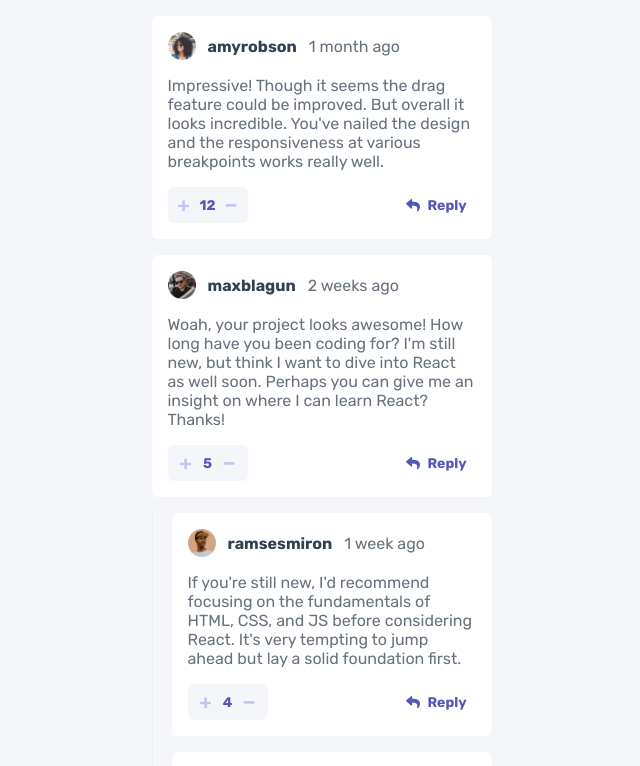
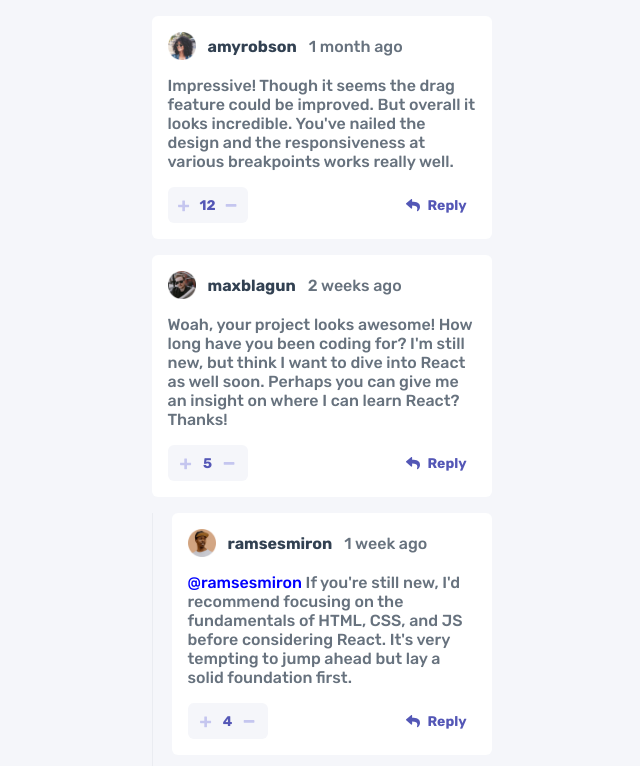
Before and after one commit to DicksenT/Comment-Section, a React (Vite) app: page / in a window 1280 px wide. Shown: the top 766 px of the page, without its empty margins (317-957 px from the left). Built offline with nearby package versions, Linux system fonts and the light colour scheme.

Commit message:
Add: Highlighting mention w/Regex

```diff
--- a/src/Comment.jsx
+++ b/src/Comment.jsx
@@ -45,6 +45,10 @@ function Comment(props){
         setReplyName(name)
     }
 
+    const username = props.type === 'replies' ? `@${data.user.username} ` : ""
+    const text = username + data.content
+    const pattern =/(@[\w-]+)/g;
+    const parts = text.split(pattern)
     return(
     <>
     <article className={`comment ${props.type}`}>
@@ -54,7 +58,14 @@ function Comment(props){
             <p className="time">{data.createdAt}</p>
         </div>
         <p className="content">
-            {data.content}
+            {parts.map((part, index)=>{
+                if(part.match(pattern)){
+                  return (<span key={index} className="highlight">{part}</span>)
+                }
+                else{
+                   return (<span key={index} className='contentPara'>{part}</span>)
+                }
+            })}
         </p>
         <div className="response">
             <div className="like">
@@ -62,7 +73,7 @@ function Comment(props){
                 <p className={`num ${numColor}`}>{count}</p>
                 <img src={minus} alt="" className="minus" onClick={likeHandle} />
             </div>
-            <div className="reply" onClick={props.type === 'replies' ? props.reply : handleReply}>
+            <div className="reply" onClick={props.type === 'replies' ? (() => props.reply(data.user.username)) : (() => handleReply(data.user.username))}>
                 <img src={reply} alt="" className="replyImg" />
                 <p className="reply-para">Reply</p>
             </div>
--- a/src/index.css
+++ b/src/index.css
@@ -57,6 +57,7 @@ main{
 .content,
 .contentInput{
   color: hsl(211, 10%, 45%);
+  font-weight: 500;
 
 }
 .response{
@@ -126,4 +127,6 @@ main{
   cursor: pointer;
   text-transform: uppercase;
 
+}.highlight{
+  color: blue;
 }
--- a/src/replyComment.jsx
+++ b/src/replyComment.jsx
@@ -1,9 +1,15 @@
+import { useEffect, useState } from "react"
+
 function ReplyComment(props){
+    const [name, setName] = useState(props.name)
     const data = props.data
+    useEffect(()=>{
+        setName(`@${props.name} `)
+        //console.log(name)
+    },[props.name])
     return(
         <form action="" className="myComment comment">
-            <textarea type="" className="contentInput" placeholder="Add a comment...">
-                {`@${props.name}`}
+            <textarea type="" className="contentInput" placeholder="Add a comment..." value={name}onChange={(e)=> (setName(e.currentTarget.value))}>
             </textarea>
             <div className="myComment-details">
                 <img src="" alt="" className="profile" />
```
